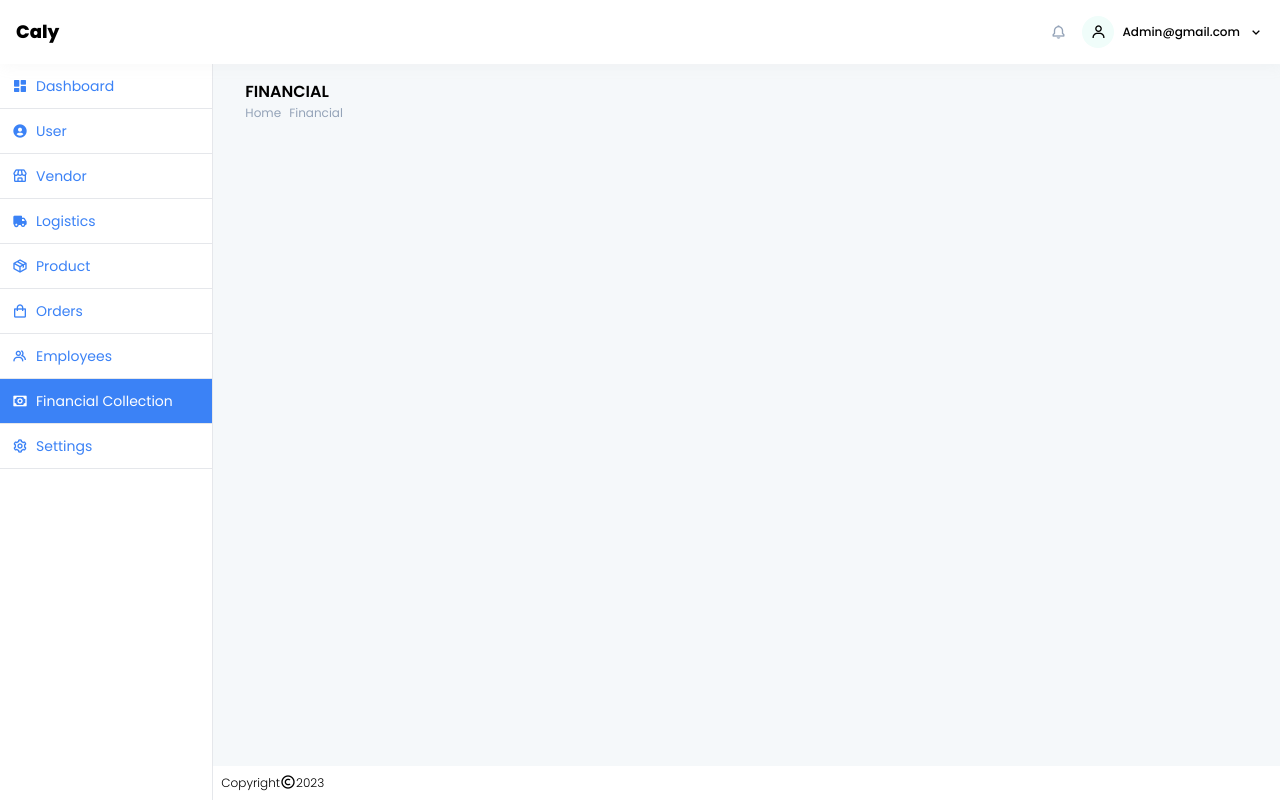
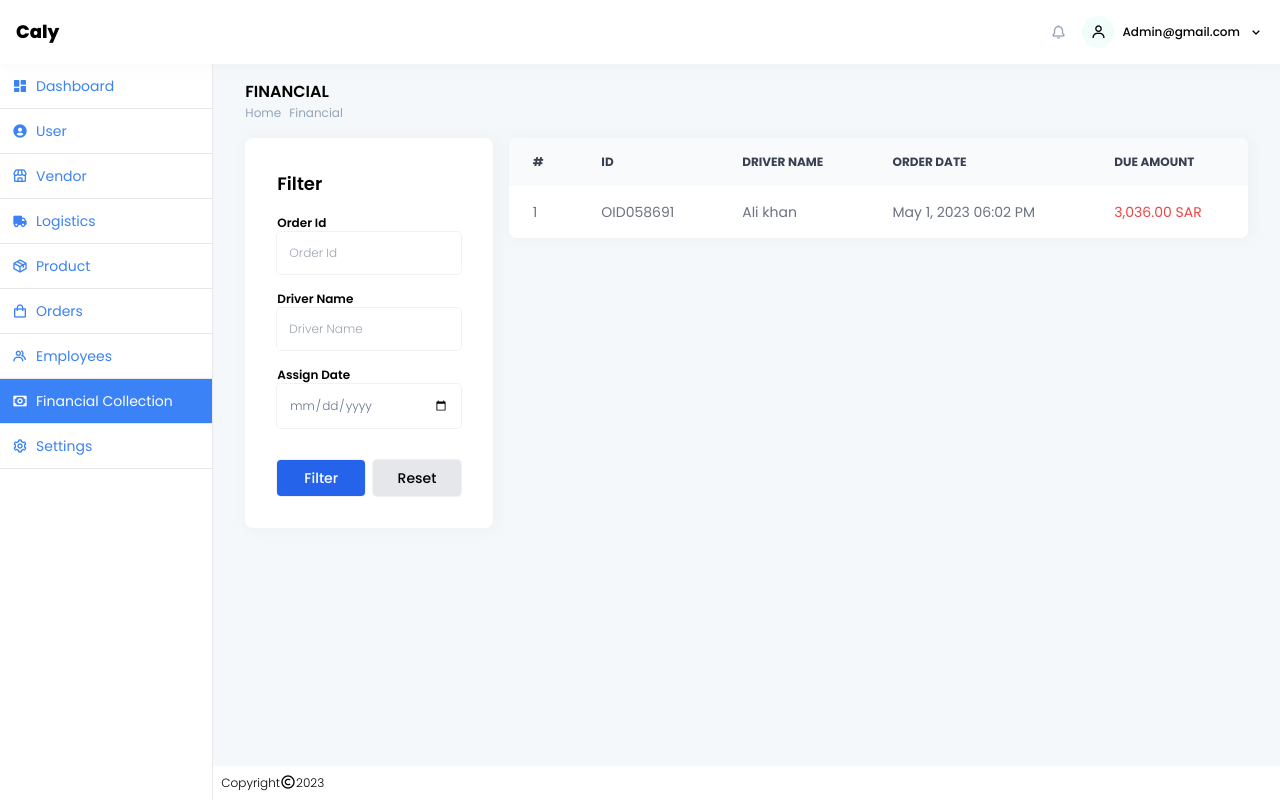
Before and after one commit to rishirathoree/admin-dash, a React (Vite) app: page /financial in a window 1280 px wide. Built offline with nearby package versions, Linux system fonts and the light colour scheme.

Commit message:
debugged fully

```diff
--- /dev/null
+++ b/src/App/FinancialCollection.jsx/FinancialCollection.jsx
@@ -0,0 +1,74 @@
+import React, { useState } from 'react'
+import FinancicalPopup from './FinancicalPopup'
+
+const FinancialCollection = () => {
+    const dummyArray = Array(1).fill(1)
+    const [seeDueAmountValue,setSeeDueAmountValue] = useState(null)
+    console.log(seeDueAmountValue)
+  return (
+    <>
+    <div className='px-8 w-full pb-12 space-y-8'>
+        <div className='flex lg:flex-row md:flex-col sm:flex-col gap-4'>
+            <div className='bg-white lg:w-1/4 md:w-full sm:w-full rounded-lg shadow2 p-8'>
+                <div className='grid grid-cols-1 space-y-4'>
+                    <p className='font-semibold text-lg'>Filter</p>
+
+                    <label htmlFor="Order Id" className='w-full'>
+                    <p className='font-semibold text-xsm'>Order Id</p>
+                    <input type="text" placeholder='Order Id' className='w-full text-xsm font-light text-slate-500 focus:outline-none outline-none ring-1 ring-black/5 p-3 rounded' />
+                    </label>
+
+                    <label htmlFor="Driver Name" className='w-full'>
+                    <p className='font-semibold text-xsm'>Driver Name</p>
+                    <input type="text" placeholder='Driver Name' className='w-full text-xsm font-light text-slate-500 focus:outline-none outline-none ring-1 ring-black/5 p-3 rounded' />
+                    </label>
+
+                    <label htmlFor="Assign Date" className='w-full'>
+                    <p className='font-semibold text-xsm'>Assign Date</p>
+                    <input type="date" placeholder='Assign Date' className='w-full text-xsm font-light text-slate-500 focus:outline-none outline-none ring-1 ring-black/5 p-3 rounded' />
+                    </label>
+
+                    <div className='flex items-center gap-2 justify-between w-full'>
+                    <button className='w-full p-2 bg-blue-600 text-sm mt-4 font-medium rounded ring-1 ring-black/5 text-white hover:shadow-lg'>Filter</button>
+                    <button className='w-full p-2 bg-gray-200 text-sm mt-4 font-medium rounded ring-1 ring-black/5 text-black'>Reset</button>
+                    </div>
+
+                </div>
+            </div>
+            <div className="relative overflow-x-auto sm:rounded-lg bg-white shadow2 lg:w-3/4 md:w-full sm:w-full h-min rounded-lg">
+          <table className="w-full text-sm text-left text-gray-500 dark:text-gray-400">
+            <thead className="text-xs text-gray-700 uppercase bg-gray-50 dark:bg-gray-700 dark:text-gray-400">
+              <tr className='w-full'>
+              <th className="px-6 py-4">#</th>
+                    <th className="px-6 py-4">Id</th>
+                    <th className="px-6 py-4 ">	Driver Name</th>
+                    <th className="px-6 py-4">Order Date</th>
+                    <th className="px-6 py-4">Due Amount</th>
+              </tr>
+            </thead>
+            <tbody>
+              {dummyArray.map((item, index) => {
+                return (
+                  <tr
+                    key={index}
+                    className="bg-white border-b last:border-none border-dashed dark:bg-gray-800 dark:border-gray-700  dark:hover:bg-gray-600"
+                  >
+                    <td className="px-6 py-4 ">1</td>
+                    <td className="px-6 py-4 ">OID058691</td>
+                    <td className="px-6 py-4 ">Ali khan</td>
+                    <td className="px-6 py-4 ">May 1, 2023 06:02 PM</td>
+                    <td onClick={()=>{setSeeDueAmountValue('2020')}} className="px-6 py-4 text-red-500 hover:underline duration-300 cursor-pointer first-letter:capitalize">3,036.00 SAR</td>
+                  </tr>
+                );
+              })}
+            </tbody>
+          </table>
+        </div>
+            </div>
+        </div>
+        <FinancicalPopup value={seeDueAmountValue} setSeeDueAmountValue={setSeeDueAmountValue} />
+    </>
+  )
+}
+
+export default FinancialCollection;
--- /dev/null
+++ b/src/App/FinancialCollection.jsx/FinancicalPopup.jsx
@@ -0,0 +1,43 @@
+import React from 'react';
+
+const FinancicalPopup = ({ value, setSeeDueAmountValue }) => {
+    console.log(value)
+
+  const toggleComponentInvisible = (event) => {
+    if (event.target.classList.contains('overlay')) {
+      setSeeDueAmountValue(null);
+    }
+  };
+  return (
+    <>
+      <div
+        className={`w-full fixed z-[100] top-0 right-0 h-screen duration-500 bg-black/20 flex items-center justify-center ${
+          value ? ' visible opacity-100' : ' invisible opacity-0'
+        } overlay`}
+        onClick={toggleComponentInvisible}
+      >
+        <div  className={`p-4 rounded-lg shadow2 duration-500 space-y-8 ${value ? ' visible translate-y-0 opacity-100' : ' invisible translate-y-8 opacity-0'} w-[30rem] bg-white`}>
+          <div className="flex items-center justify-between">
+            <p className="font-semibold">
+              Due Balance: <span className="text-blue-600 it    alic">{value}</span>
+            </p>
+            <i onClick={()=>setSeeDueAmountValue(null)} className="bx bx-x"></i>
+          </div>
+          <p className="font-light text-xsm p-3 duration-500 bg-gray-50 rounded w-full ring-1 hover:ring-black/50">
+            {value}
+          </p>
+          <div className="flex items-center gap-8 justify-between w-full">
+            <button onClick={()=>setSeeDueAmountValue(null)} className="w-full p-2 bg-gray-200 text-xsm font-medium rounded ring-1 ring-black/5 text-black">
+              No Back
+            </button>
+            <button className="w-full p-2 bg-blue-600 text-xsm font-medium rounded ring-1 ring-black/5 text-white hover:shadow-lg">
+              Received
+            </button>
+          </div>
+        </div>
+      </div>
+    </>
+  );
+};
+
+export default FinancicalPopup;
--- a/src/App/Page.jsx
+++ b/src/App/Page.jsx
@@ -10,6 +10,7 @@ import Addvendor from './Vendor/Addvendor'
 import Employees from './Employee/Enployees'
 import Addemployee from './Employee/Addemployee'
 import Addemployees from './Employee/Addemployee'
+import FinancialCollection from './FinancialCollection.jsx/FinancialCollection'
 
 const Page = () => {
     return (
@@ -24,6 +25,7 @@ const Page = () => {
         <Route path="/addvendor" element={<Addvendor />} />
         <Route path="/employees" element={<Employees />} />
         <Route path="/addemployees" element={<Addemployees />} />
+        <Route path="/financial" element={<FinancialCollection />} />
     </Routes>
 <Footer />
     </div>
--- a/src/Components/Breadcrumbs.jsx
+++ b/src/Components/Breadcrumbs.jsx
@@ -4,7 +4,6 @@ import { Link, useLocation } from 'react-router-dom'
 const Breadcrumbs = () => {
     const location = useLocation()
     const routingArray = location.pathname.split('/')
-    console.log(routingArray)
 
     return (
         <div className='px-8 py-4 w-full flex items-center justify-between'>
--- a/src/Components/Sidebar.jsx
+++ b/src/Components/Sidebar.jsx
@@ -23,6 +23,24 @@ const Sidebar = () => {
           title: 'Logistics',
           icon: 'bx bxs-truck',
           url: '/logistics',
+          subcategories: [
+            {
+              title: 'Collect Shipment',
+              url: '/logistics/collect-shipment',
+            },
+            {
+              title: 'Order Delivery',
+              url: '/logistics/order-delivery',
+            },
+            {
+              title: 'Delivery List',
+              url: '/logistics/delivery-list',
+            },
+            {
+              title: 'Shipment Drop',
+              url: '/logistics/shipment-drop',
+            },
+          ],
         },
         {
           title: 'Product',
@@ -56,7 +74,7 @@ const Sidebar = () => {
         <ul className=''>
             {sidebar.map((item,index)=>{
                 return(
-            <Link to={`${item.url}`}><li className={`flex gap-2 items-center p-3  border-b ${location.pathname === item.url ? 'bg-blue-500 ' : ''}`}><i className={`${item.icon} text-blue-500 ${location.pathname === item.url ? 'text-white ' : ''}`}></i><p className={`${location.pathname === item.url ? 'text-white ' : ''} font-lighter text-sm text-blue-500`}>{item.title}</p></li></Link>
+            <Link key={index} to={`${item.url}`}><li className={`flex gap-2 items-center p-3  border-b ${location.pathname === item.url ? 'bg-blue-500 ' : ''}`}><i className={`${item.icon} text-blue-500 ${location.pathname === item.url ? 'text-white ' : ''}`}></i><p className={`${location.pathname === item.url ? 'text-white ' : ''} font-lighter text-sm text-blue-500`}>{item.title}</p></li></Link>
                 )
             })}
         </ul>
--- a/src/index.css
+++ b/src/index.css
@@ -29,10 +29,10 @@
   }
 
   ::-webkit-scrollbar-thumb {
-    background-color: rgb(25, 25, 249); /* Blue color for the scrollbar thumb */
+    background-color: rgba(181, 181, 181, 0.762); /* Blue color for the scrollbar thumb */
     border-radius: 5px; /* Rounded corners for the scrollbar thumb */
   }
 
   ::-webkit-scrollbar-thumb:hover {
-    background-color: darkblue; /* Darker blue color on hover */
+    background-color: rgba(128, 128, 128, 0.5); /* Darker blue color on hover */
   }
```
